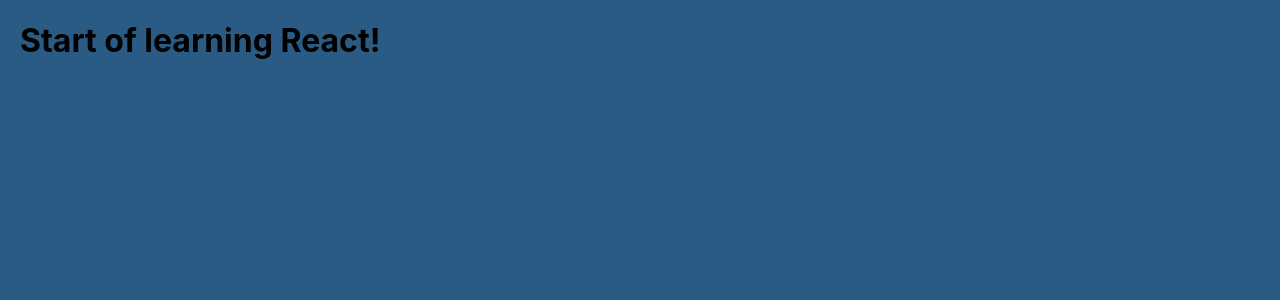
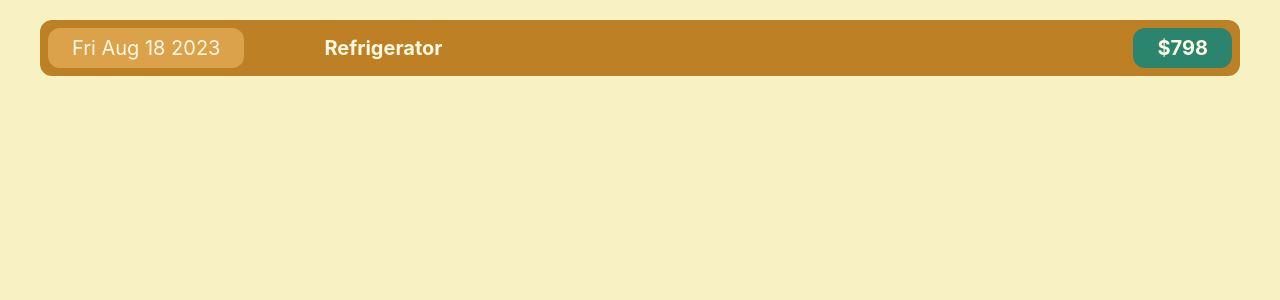
Before and after one commit to Waldemar-00/start-with-yuriy, a JavaScript app: page / in a window 1280 px wide. Shown: the top 300 px of the page. Built offline with nearby package versions, Linux system fonts and the light colour scheme.

Commit message:
added CostItem component

```diff
--- a/src/App.js
+++ b/src/App.js
@@ -1,6 +1,10 @@
+import CostItem from './components/CostItem'
 function App() {
   return (
-    <h1>Start of learning React!</h1>
+    <>
+      <CostItem/>
+    </>
+
   )
 }
 export default App
--- /dev/null
+++ b/src/components/CostItem.css
@@ -0,0 +1,54 @@
+.cost-item {
+  display: flex;
+  justify-content: space-evenly;
+  align-items: center;
+  gap: 4rem;
+  padding: 0.5rem;
+  margin: 1rem 0;
+  background-color: #bd8025;
+  border-radius: 12px;
+  /* box-shadow: 0 2px 7px rgba(0, 0, 0, 0.25); */
+}
+.cost-item__date {
+  border-radius: 12px;
+  padding: 0.5rem 1.5rem;
+  font-size: 1.25rem;
+  color: #fefae1;
+  background-color: rgb(224 166 79 / 90%)
+}
+.cost-item__decription {
+  display: flex;
+  flex-flow: row nowrap;/* flex-direction: column-reverse; *//* flex-wrap: nowrap; */
+  justify-content: flex-start;
+  align-items: center;
+  flex: 1; /* grow: 1 shrink: 1 base: 0 */
+  font-size: 1.25rem;
+}
+.cost-item h2 {
+  font-size: 1.25rem;
+  flex: 1;
+  margin: 0 1rem;
+  color: #fefae1;
+}
+.cost-item__sum {
+  font-weight: bold;
+  color: #fefae1;
+  background-color: #2a846e;
+  padding: 0.5rem 1.5rem;
+  border-radius: 12px;
+}
+/* @media (max-width: 580px) { */
+  /* .cost-item__description{ */
+    /* flex-flow: column-reverse nowrap; */
+  /* } */
+  /* .cost-item__description h2 { */
+    /* font-size: 1rem; */
+  /* } */
+  /* .cost-item__sum { */
+    /* font-size: 1rem; */
+    /* padding: 0.5rem; */
+  /* } */
+  /* .cost-item__date { */
+    /* font-size: 1rem; */
+  /* } */
+/* } */
--- /dev/null
+++ b/src/components/CostItem.js
@@ -0,0 +1,16 @@
+import './CostItem.css'
+function CostItem() {
+  const date = new Date()
+  const title = 'Refrigerator'
+  const sum = '798'
+  return (
+    <div className="cost-item">
+      <div className='cost-item__date'>{date.toDateString()}</div>
+      <div className='cost-item__decription'>
+        <h2>{title}</h2>
+        <div className='cost-item__sum'>${sum}</div>
+      </div>
+    </div>
+  )
+}
+export default CostItem
--- a/src/index.css
+++ b/src/index.css
@@ -1,9 +1,16 @@
+* {
+  margin: 0;
+}
 body {
   margin: 20px;
-  background-color: #2a5b84;
+  background-color: #f7f1c3;
   font-family: -apple-system, BlinkMacSystemFont, "Segoe UI", "Roboto", "Oxygen",
     "Ubuntu", "Cantarell", "Fira Sans", "Droid Sans", "Helvetica Neue",
     sans-serif;
   -webkit-font-smoothing: antialiased;
   -moz-osx-font-smoothing: grayscale;
 }
+#root {
+  width: 1200px;
+  margin: 0 auto;
+}
```
